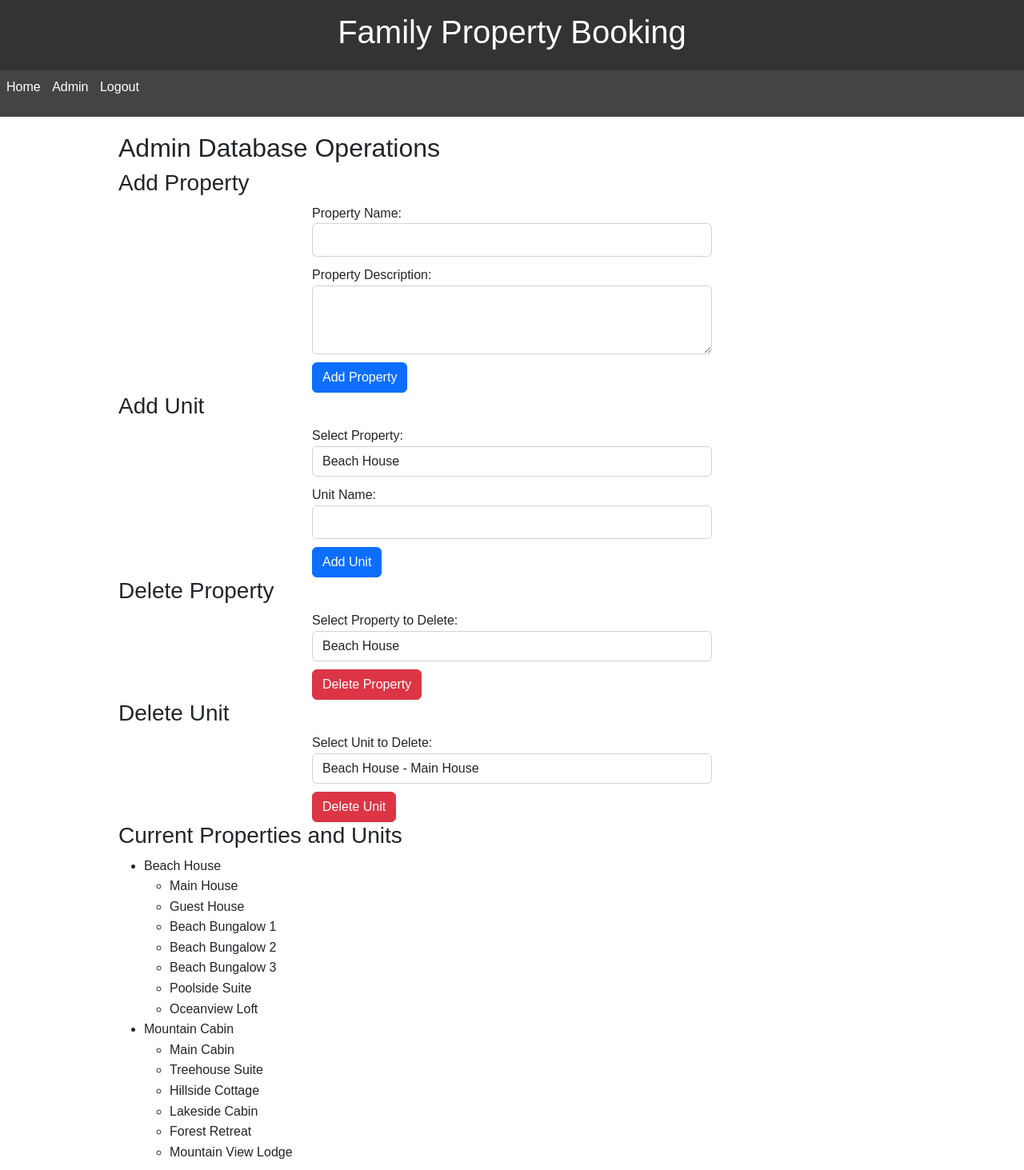
After one commit to ehumpierres/MFR, a Flask app: page /admin/database in a window 1280 px wide. The commit adds this page. Shown: the top 1463 px of the page at 80% size. Run offline with Flask 3, Linux system fonts and the light colour scheme; a user stored in the database is signed in.

Commit message:
Agent query: Please check if the admin panel now has a 'Database Operations' button, and if clicking it leads to a page where you can add/delete properties and units.

```diff
--- a/main.py
+++ b/main.py
@@ -16,7 +16,6 @@ from sqlalchemy.pool import QueuePool
 app = Flask(__name__)
 app.config.from_object(Config)
 
-# Update database configuration to use a connection pool with retry logic
 engine = create_engine(app.config['SQLALCHEMY_DATABASE_URI'],
                        poolclass=QueuePool,
                        pool_size=5,
@@ -29,7 +28,6 @@ db.init_app(app)
 login_manager = LoginManager(app)
 login_manager.login_view = 'login'
 
-# Update email configuration
 app.config['MAIL_SERVER'] = os.environ.get('MAIL_SERVER', 'smtp.gmail.com')
 app.config['MAIL_PORT'] = int(os.environ.get('MAIL_PORT', 587))
 app.config['MAIL_USE_TLS'] = os.environ.get('MAIL_USE_TLS', 'True').lower() == 'true'
@@ -57,7 +55,6 @@ def send_notification_email(subject, body, recipients):
         mail.send(msg)
     except Exception as e:
         app.logger.error(f"Failed to send email: {str(e)}")
-        # Continue with the application flow even if email sending fails
         pass
 
 def notify_admins(booking):
@@ -288,15 +285,56 @@ def get_bookings(property_id):
         app.logger.error(f"Unexpected error while fetching bookings: {str(e)}")
         return jsonify({'error': 'An unexpected error occurred. Please try again later.'}), 500
 
+@app.route('/admin/database', methods=['GET', 'POST'])
+@login_required
+@admin_required
+def admin_database():
+    if request.method == 'POST':
+        operation = request.form.get('operation')
+        if operation == 'add_property':
+            name = request.form.get('property_name')
+            description = request.form.get('property_description')
+            new_property = Property(name=name, description=description)
+            db.session.add(new_property)
+            db.session.commit()
+            flash('Property added successfully', 'success')
+        elif operation == 'add_unit':
+            property_id = request.form.get('property_id')
+            unit_name = request.form.get('unit_name')
+            new_unit = Unit(name=unit_name, property_id=property_id)
+            db.session.add(new_unit)
+            db.session.commit()
+            flash('Unit added successfully', 'success')
+        elif operation == 'delete_property':
+            property_id = request.form.get('property_id')
+            property_to_delete = Property.query.get(property_id)
+            if property_to_delete:
+                db.session.delete(property_to_delete)
+                db.session.commit()
+                flash('Property deleted successfully', 'success')
+            else:
+                flash('Property not found', 'error')
+        elif operation == 'delete_unit':
+            unit_id = request.form.get('unit_id')
+            unit_to_delete = Unit.query.get(unit_id)
+            if unit_to_delete:
+                db.session.delete(unit_to_delete)
+                db.session.commit()
+                flash('Unit deleted successfully', 'success')
+            else:
+                flash('Unit not found', 'error')
+
+    properties = Property.query.all()
+    units = Unit.query.all()
+    return render_template('admin_database.html', properties=properties, units=units)
+
 def create_sample_data():
     try:
-        # Create sample properties
         beach_house = Property(name="Beach House", description="A beautiful house by the beach")
         mountain_cabin = Property(name="Mountain Cabin", description="A cozy cabin in the mountains")
         db.session.add_all([beach_house, mountain_cabin])
         db.session.commit()
 
-        # Create sample units for Beach House (7 units)
         beach_house_units = [
             Unit(name="Main House", property_id=beach_house.id),
             Unit(name="Guest House", property_id=beach_house.id),
@@ -307,7 +345,6 @@ def create_sample_data():
             Unit(name="Oceanview Loft", property_id=beach_house.id)
         ]
 
-        # Create sample units for Mountain Cabin (6 units)
         mountain_cabin_units = [
             Unit(name="Main Cabin", property_id=mountain_cabin.id),
             Unit(name="Treehouse Suite", property_id=mountain_cabin.id),
@@ -320,7 +357,6 @@ def create_sample_data():
         db.session.add_all(beach_house_units + mountain_cabin_units)
         db.session.commit()
 
-        # Create admin and regular user
         admin_user = User(username='admin')
         admin_user.set_password('admin_passphrase')
         regular_user = User(username='user')
--- a/templates/admin.html
+++ b/templates/admin.html
@@ -4,6 +4,9 @@
 
 {% block content %}
     <h2>Admin Panel</h2>
+
+    <a href="{{ url_for('admin_database') }}" class="btn btn-primary mb-3">Database Operations</a>
+
     <h3>Pending Booking Requests</h3>
     <table class="table">
         <thead>
--- /dev/null
+++ b/templates/admin_database.html
@@ -0,0 +1,81 @@
+{% extends "base.html" %}
+
+{% block title %}Admin Database Operations{% endblock %}
+
+{% block content %}
+    <h2>Admin Database Operations</h2>
+
+    <h3>Add Property</h3>
+    <form method="POST">
+        <input type="hidden" name="operation" value="add_property">
+        <div class="form-group">
+            <label for="property_name">Property Name:</label>
+            <input type="text" class="form-control" id="property_name" name="property_name" required>
+        </div>
+        <div class="form-group">
+            <label for="property_description">Property Description:</label>
+            <textarea class="form-control" id="property_description" name="property_description" rows="3"></textarea>
+        </div>
+        <button type="submit" class="btn btn-primary">Add Property</button>
+    </form>
+
+    <h3>Add Unit</h3>
+    <form method="POST">
+        <input type="hidden" name="operation" value="add_unit">
+        <div class="form-group">
+            <label for="property_id">Select Property:</label>
+            <select class="form-control" id="property_id" name="property_id" required>
+                {% for property in properties %}
+                    <option value="{{ property.id }}">{{ property.name }}</option>
+                {% endfor %}
+            </select>
+        </div>
+        <div class="form-group">
+            <label for="unit_name">Unit Name:</label>
+            <input type="text" class="form-control" id="unit_name" name="unit_name" required>
+        </div>
+        <button type="submit" class="btn btn-primary">Add Unit</button>
+    </form>
+
+    <h3>Delete Property</h3>
+    <form method="POST">
+        <input type="hidden" name="operation" value="delete_property">
+        <div class="form-group">
+            <label for="property_id_delete">Select Property to Delete:</label>
+            <select class="form-control" id="property_id_delete" name="property_id" required>
+                {% for property in properties %}
+                    <option value="{{ property.id }}">{{ property.name }}</option>
+                {% endfor %}
+            </select>
+        </div>
+        <button type="submit" class="btn btn-danger">Delete Property</button>
+    </form>
+
+    <h3>Delete Unit</h3>
+    <form method="POST">
+        <input type="hidden" name="operation" value="delete_unit">
+        <div class="form-group">
+            <label for="unit_id_delete">Select Unit to Delete:</label>
+            <select class="form-control" id="unit_id_delete" name="unit_id" required>
+                {% for unit in units %}
+                    <option value="{{ unit.id }}">{{ unit.property.name }} - {{ unit.name }}</option>
+                {% endfor %}
+            </select>
+        </div>
+        <button type="submit" class="btn btn-danger">Delete Unit</button>
+    </form>
+
+    <h3>Current Properties and Units</h3>
+    <ul>
+        {% for property in properties %}
+            <li>
+                {{ property.name }}
+                <ul>
+                    {% for unit in property.units %}
+                        <li>{{ unit.name }}</li>
+                    {% endfor %}
+                </ul>
+            </li>
+        {% endfor %}
+    </ul>
+{% endblock %}
```
